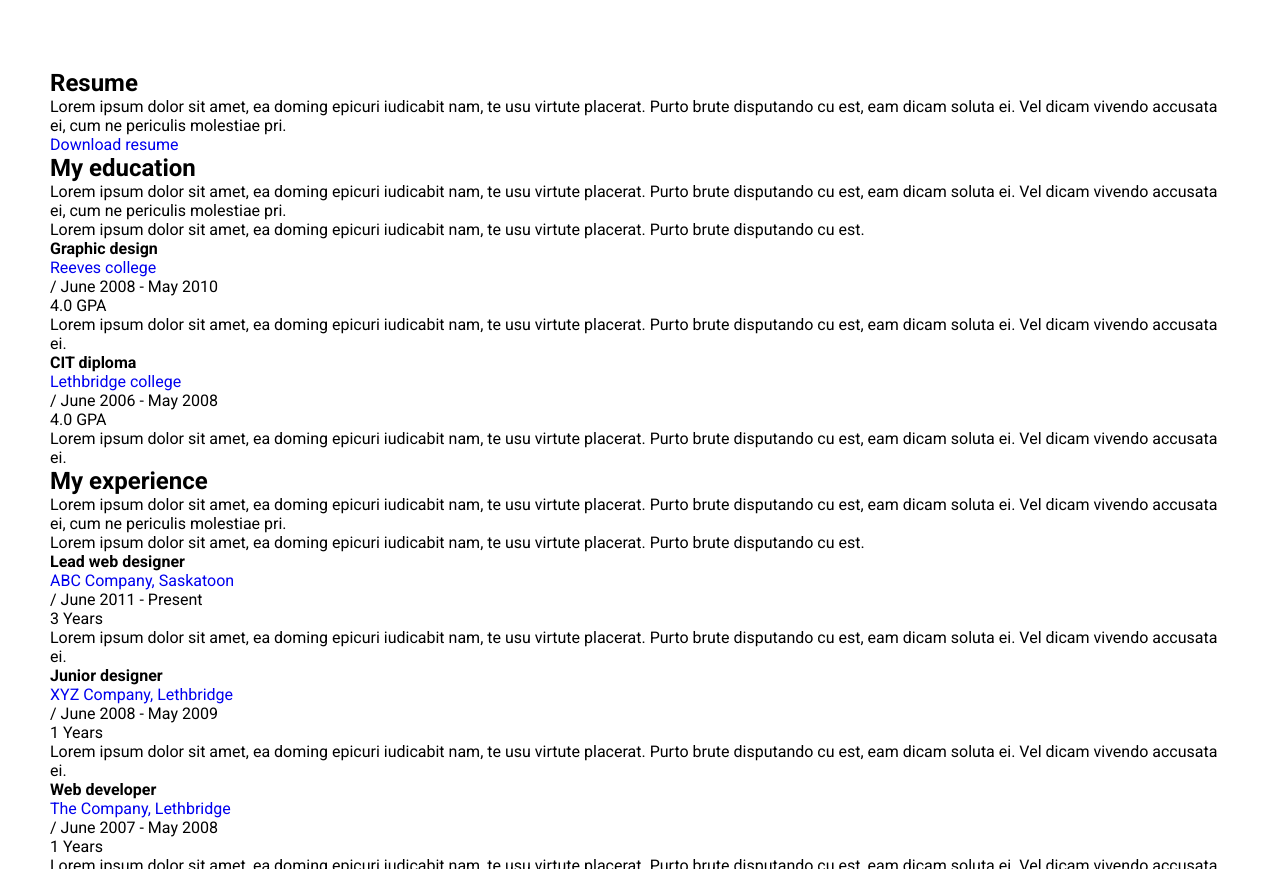
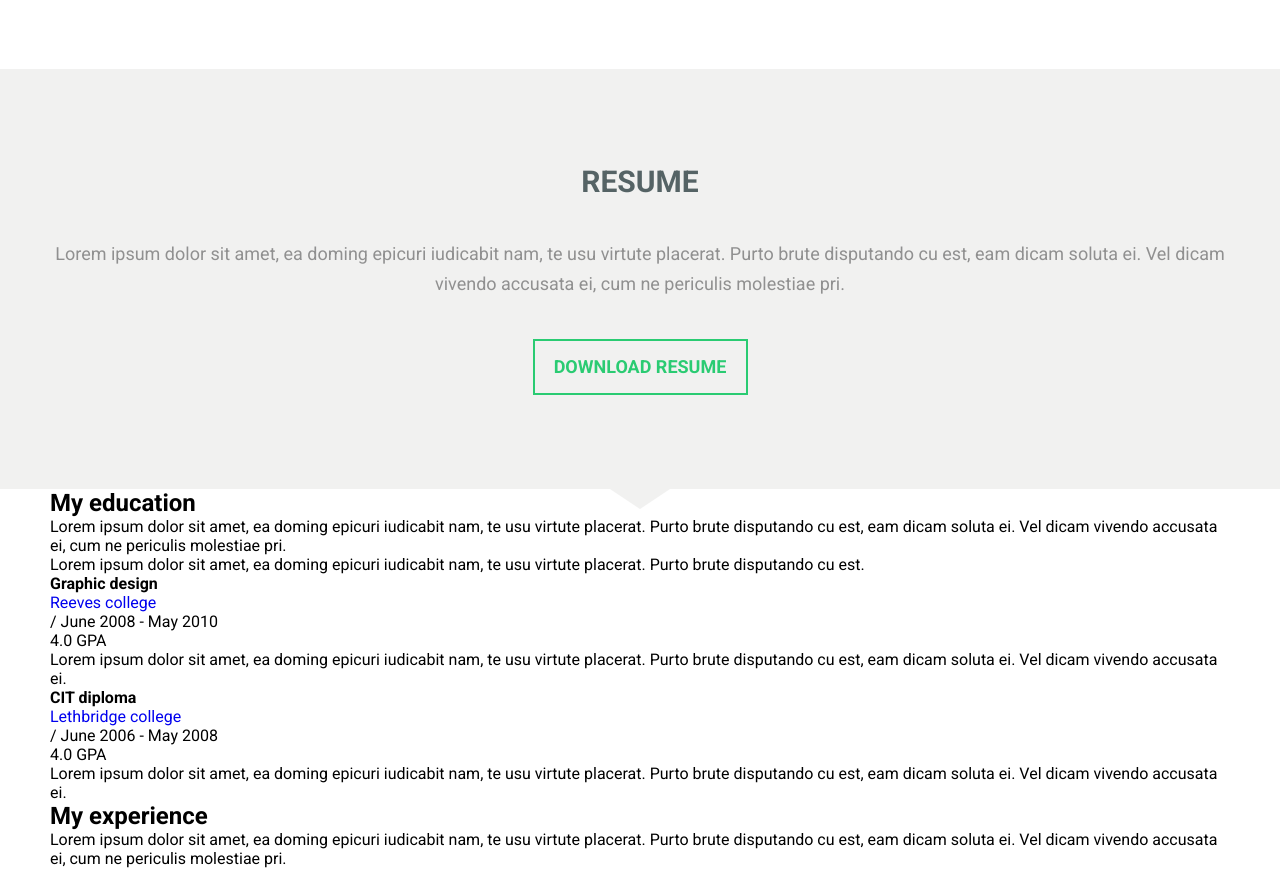
Before and after one commit to yap8/focal, a website: page src/index.html in a window 1280 px wide. Shown: the part 2451-3320 px from the top of the page. Drawn offline with Linux system fonts and the light colour scheme.

Commit message:
added section-resume styles

```diff
--- a/src/scss/blocks/_section-resume.scss
+++ b/src/scss/blocks/_section-resume.scss
@@ -1,5 +1,51 @@
 .section-resume {
+  background-color: #F1F1F0;
+  &::after {
+    content: '';
+    display: block;
+    width: 0;
+    height: 0;
+    border-left: 30px solid transparent;
+    border-right: 30px solid transparent;
+    border-top: 20px solid #F1F1F0;
+    position: absolute;
+    left: 50%;
+    transform: translateX(-50%);
+  }
   &__inner {
     @include container;
+    height: 420px;
+    display: flex;
+    flex-direction: column;
+    align-items: center;
+    justify-content: center;
+  }
+  &__title {
+    color: #556365;
+    font-size: 30px;
+    text-transform: uppercase;
+    margin-bottom: 40px;
+  }
+  &__text {
+    color: #909090;
+    font-size: 18px;
+    text-align: center;
+    line-height: 30px;
+    margin-bottom: 40px;
+  }
+  &__text-paragraph {
+
+  }
+  &__button {
+    font-size: 18px;
+    text-transform: uppercase;
+    font-weight: 700;
+    display: flex;
+    align-items: center;
+    justify-content: center;
+    height: 56px;
+    width: 215px;
+    color: #2ACB72;
+    border: 2px solid #2ACB72;
   }
 }
```
Also changed, not shown: src/css/style.css.
